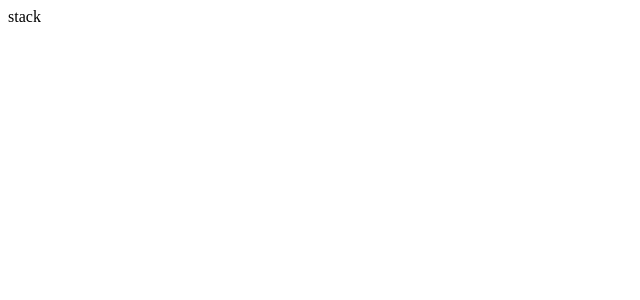
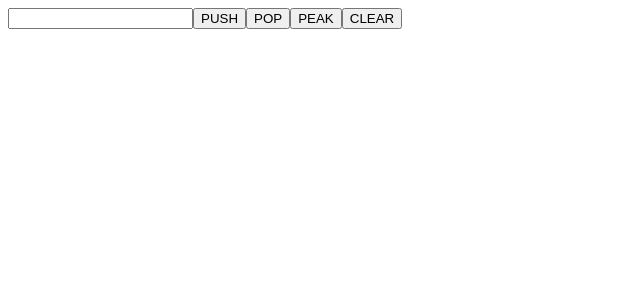
Before and after one commit to jhyoon97/ts-playground, a React (Create React App) app: page /stack in a window 1280 px wide. Shown: the top 300 px of the page, without its empty margins (0-640 px from the left). Built offline with nearby package versions, Linux system fonts and the light colour scheme.

Commit message:
Stack default

```diff
--- a/src/pages/Stack.tsx
+++ b/src/pages/Stack.tsx
@@ -1,5 +1,59 @@
+import { useState } from "react";
+
+// structures
+import Stack from "structures/Stack";
+
+const stack = new Stack();
+
 const Main = () => {
-  return <div>stack</div>;
+  const [data, setData] = useState(stack.getItems());
+  const [input, setInput] = useState("");
+
+  const handlePush = () => {
+    stack.push(input);
+    setData(stack.getItems());
+    setInput("");
+  };
+
+  const handlePop = () => {
+    stack.pop();
+    setData(stack.getItems());
+  };
+
+  const handlePeak = () => {
+    console.log(stack.peek());
+  };
+
+  const handleClear = () => {
+    stack.clear();
+    setData(stack.getItems());
+  };
+
+  return (
+    <div>
+      {data.map((item) => (
+        <div>{item}</div>
+      ))}
+      <form
+        onSubmit={(e) => {
+          e.preventDefault();
+          handlePush();
+        }}
+      >
+        <input onChange={(e) => setInput(e.target.value)} value={input} />
+        <button type="submit">PUSH</button>
+        <button type="button" onClick={handlePop}>
+          POP
+        </button>
+        <button type="button" onClick={handlePeak}>
+          PEAK
+        </button>
+        <button type="button" onClick={handleClear}>
+          CLEAR
+        </button>
+      </form>
+    </div>
+  );
 };
 
 export default Main;
--- /dev/null
+++ b/src/structures/Stack.ts
@@ -0,0 +1,31 @@
+export default class Stack {
+  items: Array<any> = [];
+
+  push(element: any) {
+    this.items.push(element);
+  }
+
+  pop() {
+    return this.items.pop();
+  }
+
+  peek() {
+    return this.items[this.items.length - 1];
+  }
+
+  isEmpty() {
+    return this.items.length === 0;
+  }
+
+  clear() {
+    this.items = [];
+  }
+
+  size() {
+    return this.items.length;
+  }
+
+  getItems() {
+    return [...this.items];
+  }
+}
```
